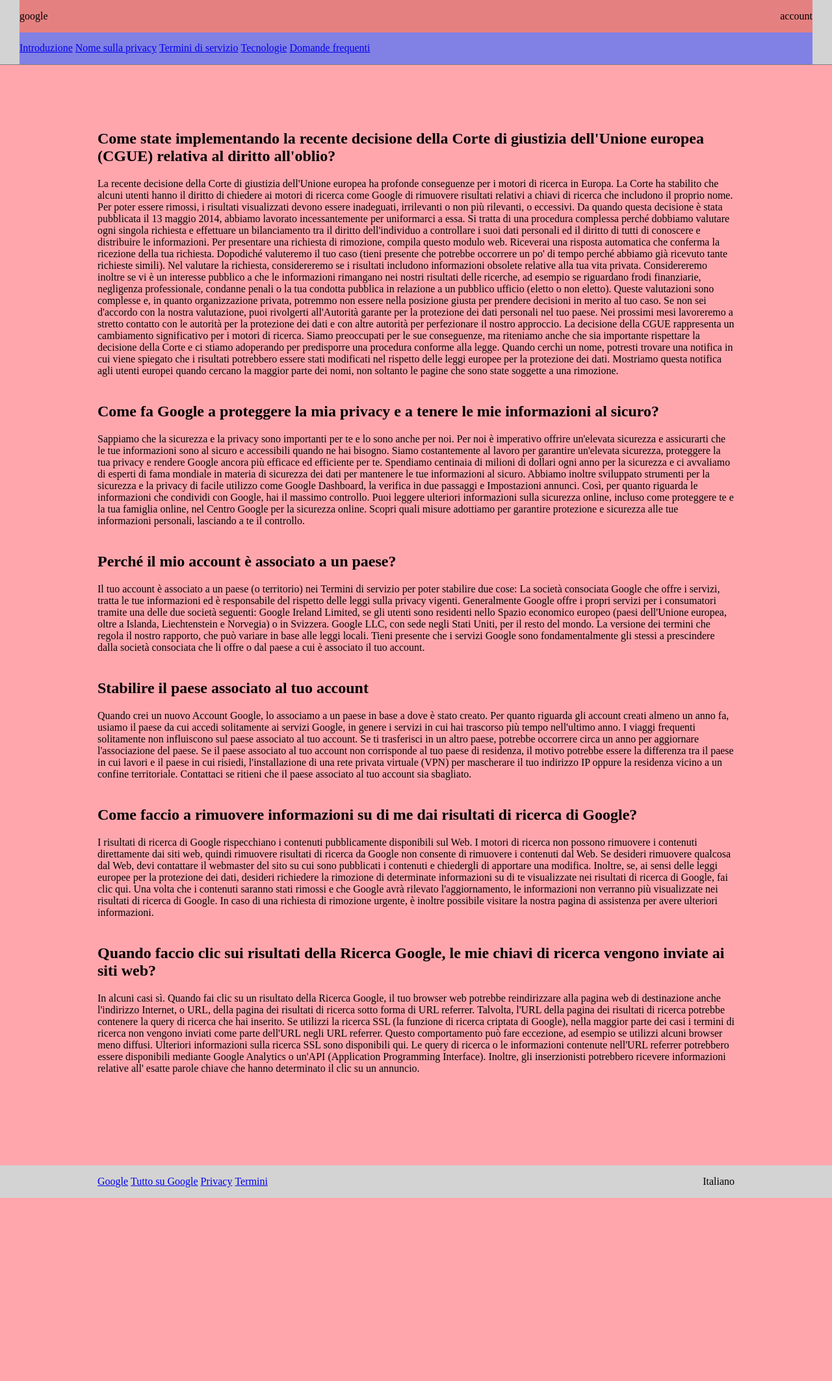
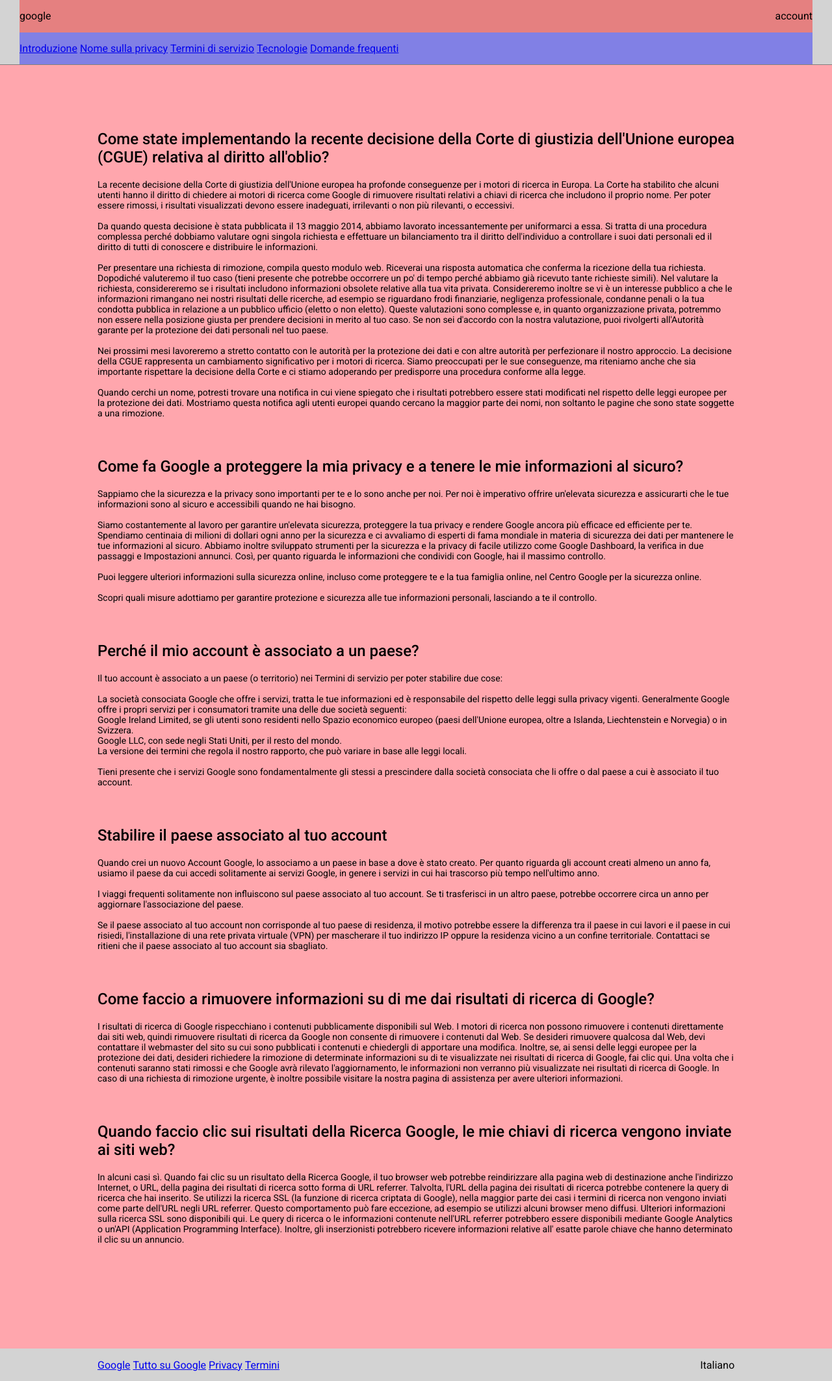
Before and after one commit to gabrisca/php-google-faq, a PHP site: page / in a window 1280 px wide. Shown: the whole page at 65% size. Before the commit the page ends 1844 px from the top, so only its background shows below. Run offline with PHP 8.4, Linux system fonts and the light colour scheme.

Commit message:
inserito <br> con nl2br

```diff
--- a/index.php
+++ b/index.php
@@ -64,6 +64,10 @@ Se il paese associato al tuo account non corrisponde al tuo paese di residenza,
   <meta charset="UTF-8">
   <meta http-equiv="X-UA-Compatible" content="IE=edge">
   <meta name="viewport" content="width=device-width, initial-scale=1.0">
+  <!-- google fonts -->
+  <link rel="preconnect" href="https://fonts.gstatic.com">
+<link href="https://fonts.googleapis.com/css2?family=Roboto:wght@100;300;400;500&display=swap" rel="stylesheet">
+  <!-- style.css -->
   <link rel="stylesheet" href="style.css">
   <title>Document</title>
 </head>
@@ -104,7 +108,7 @@ Se il paese associato al tuo account non corrisponde al tuo paese di residenza,
           <?php echo $faq['question'] ?>
         </h2>
         <p>
-          <?php echo $faq['answer'] ?>
+          <?php echo nl2br($faq['answer']) ?>
         </p>
       </div>
       <?php } ?>
--- a/style.css
+++ b/style.css
@@ -7,6 +7,7 @@
 body {
   height: 100vh;
   overflow-y: auto;
+  font-family: 'Roboto', sans-serif;
 }
 
 header {
@@ -55,11 +56,18 @@ main {
 }
 
 main #faqs .faq {
-  margin-bottom: 40px;
+  margin-bottom: 60px;
 }
 
 main #faqs .faq h2{
   margin-bottom: 20px;
+  font-weight: 500;
+  font-size: 24px;
+}
+
+main #faqs .faq p{
+  font-size: 14px;
+  font-weight: 400;
 }
 
 footer {
```
